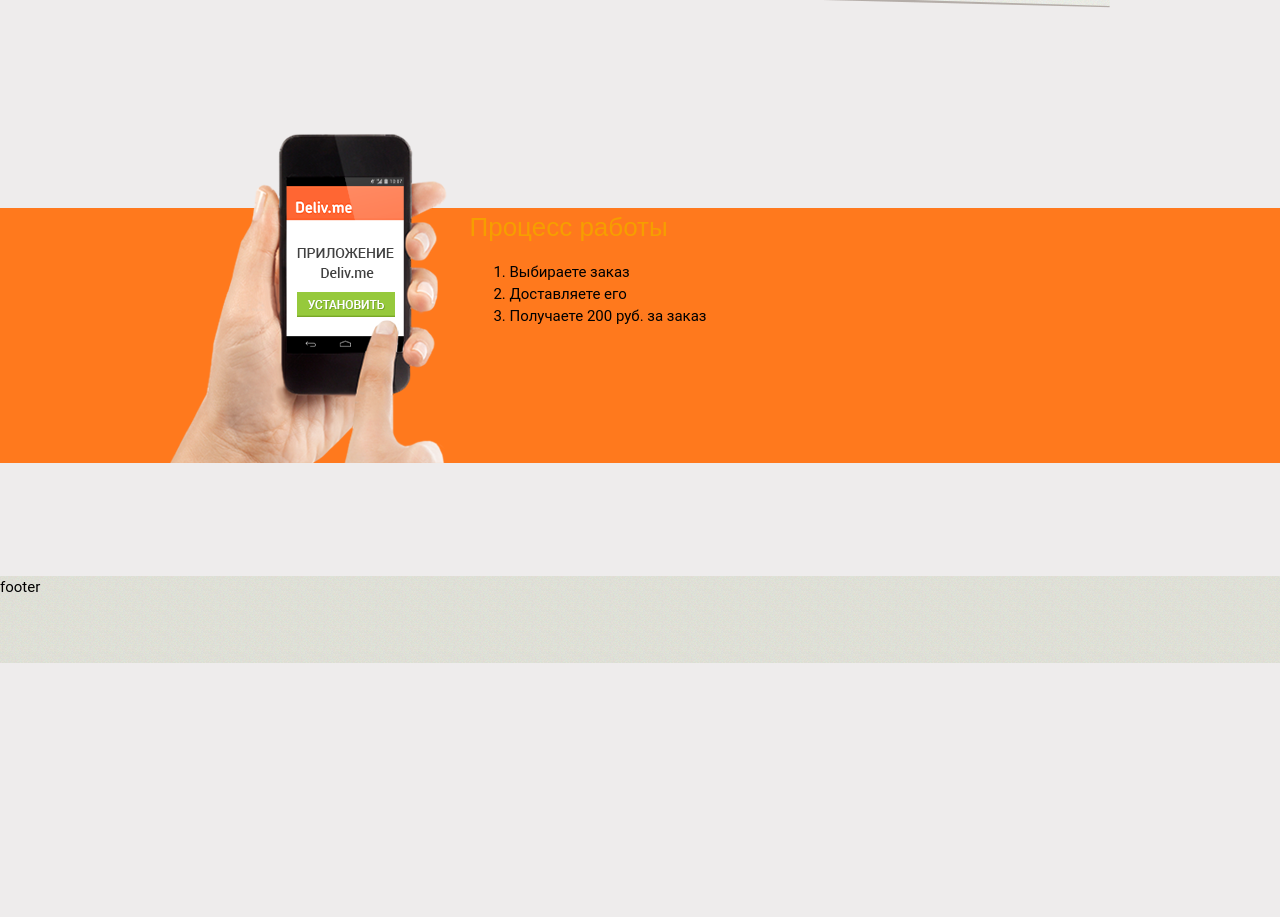
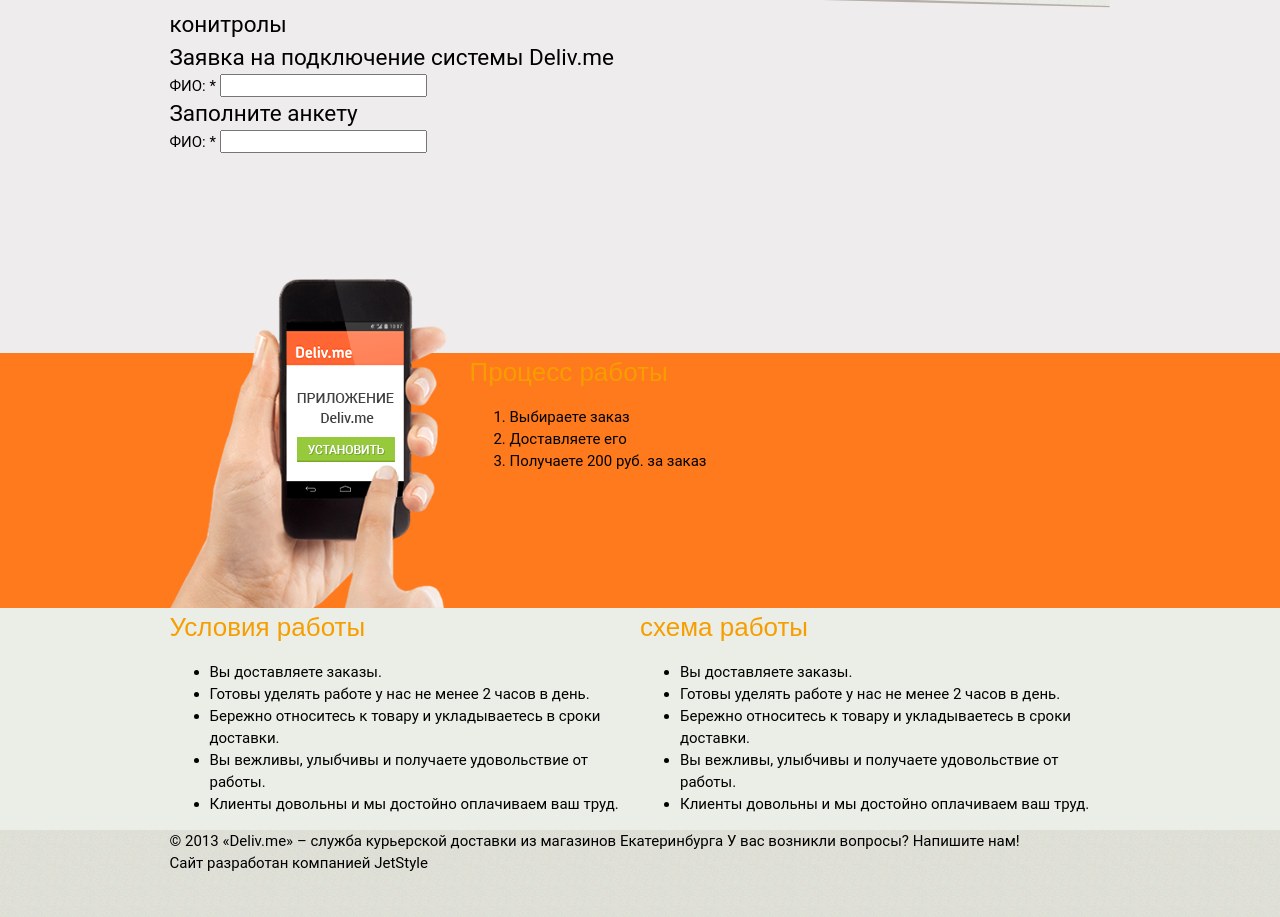
Before and after one commit to dontuse/promoDelivMe, a plain HTML site: page html/index_b.html in a window 1280 px wide. Shown: the part 3065-3982 px from the top of the page. Before the commit the page ends 3728 px from the top, so only its background shows below. Drawn offline with Linux system fonts and the light colour scheme; files whose address does not match are found by name.

Commit message:
in progress

```diff
--- a/html/blocks/b-footer/b-footer.less
+++ b/html/blocks/b-footer/b-footer.less
@@ -4,7 +4,7 @@
 .b-footer {
   background: url("@{blockPath}/i-img/b-footer__pattern.png");
   height: @height;
-  margin-top: -@height;
+//  margin-top: -@height;
 }
 
 /*===| .b-footer |======================end==========================================*/
--- /dev/null
+++ b/html/blocks/b-info/b-info.less
@@ -0,0 +1,13 @@
+/*---| .b-info |----------------------start----------------------------------------*/
+
+.b-info {
+  background: #ebeee6;
+  .clearFix();
+}
+
+.b-info__col {
+  float: left;
+  width: 50%;
+}
+
+/*===| .b-info |======================end==========================================*/
--- a/html/blocks/love.less
+++ b/html/blocks/love.less
@@ -39,6 +39,7 @@
 @import "b-cnt/b-cnt";
 @import "b-terms/b-terms";
 @import "b-apps/b-apps";
+@import "b-info/b-info";
 
 /*===========*/
 
--- a/html/index_b.html
+++ b/html/index_b.html
@@ -330,11 +330,30 @@
         </div>
     </div>
 </section>
+<h2>конитролы</h2>
+<section>
+    <h2 class="b-title">Заявка на подключение системы <span class="b-title__i">Deliv.me</span></h2>
+    <form method="post">
+        <div class="b-contol">
+            <label class="b-contol__label" class="">ФИО: *</label>
+            <input class="b-contol__input">
+        </div>
+    </form>
+</section>
+
+<section>
+    <h2 class="b-title">Заполните анкету</h2>
+    <div class="b-contol">
+        <label class="b-contol__label" class="">ФИО: *</label>
+        <input class="b-contol__input">
+    </div>
+</section>
+
 </div>
 
 </div>
 
-<section style="margin-bottom: 200px" class="b-apps">
+<section class="b-apps">
     <div class="b-apps__inner b-wrapper">
         <div class="b-apps__phone"></div>
         <div class="b-apps__txt">
@@ -347,11 +366,44 @@
         </div>
     </div>
 </section>
+<section class="b-info">
+  <div class="b-wrapper">
+      <div class="b-info__col">
+          <h3 class="b-info__h">Условия работы</h3>
+          <ul class="b-info__list">
+              <li>Вы доставляете заказы.</li>
+              <li>Готовы уделять работе у нас не менее 2 часов в день. </li>
+              <li>Бережно относитесь к товару и укладываетесь в сроки доставки.</li>
+              <li>Вы вежливы, улыбчивы и получаете удовольствие от работы.</li>
+              <li>Клиенты довольны и мы достойно оплачиваем ваш труд.</li>
+          </ul>
+      </div>
+      <div class="b-info__col">
+          <h3 class="b-info__h">схема работы</h3>
+          <ul class="b-info__list">
+              <li>Вы доставляете заказы.</li>
+              <li>Готовы уделять работе у нас не менее 2 часов в день. </li>
+              <li>Бережно относитесь к товару и укладываетесь в сроки доставки.</li>
+              <li>Вы вежливы, улыбчивы и получаете удовольствие от работы.</li>
+              <li>Клиенты довольны и мы достойно оплачиваем ваш труд.</li>
+          </ul>
+      </div>
+  </div>
+</section>
 
 
 </div>
 <footer class="b-footer">
-    footer
+    <div class="b-wrapper">
+        <div class="b-footer__col-1">
+            © 2013 «Deliv.me» – служба курьерской доставки из магазинов Екатеринбурга
+            У вас возникли вопросы? Напишите нам!
+        </div>
+        <div class="b-footer__col-2">
+            Сайт разработан
+            компанией JetStyle
+        </div>
+    </div>
 </footer>
 </div>
 
--- a/html/publish/style.css
+++ b/html/publish/style.css
@@ -681,7 +681,6 @@
 .b-footer {
   background: url("../blocks//i-img/b-footer__pattern.png");
   height: 87px;
-  margin-top: -87px;
 }
 /*===| .b-footer |======================end==========================================*//*---| .b-page |----------------------start----------------------------------------*/
 .b-page {
@@ -1123,7 +1122,25 @@
 .b-apps__txt {
   padding-left: 300px;
 }
-/*===| .b-apps |======================end==========================================*//*===========*/
+/*===| .b-apps |======================end==========================================*//*---| .b-info |----------------------start----------------------------------------*/
+.b-info {
+  background: #ebeee6;
+  *zoom: 1;
+}
+.b-info:before,
+.b-info:after {
+  display: table;
+  content: "";
+  line-height: 0;
+}
+.b-info:after {
+  clear: both;
+}
+.b-info__col {
+  float: left;
+  width: 50%;
+}
+/*===| .b-info |======================end==========================================*//*===========*/
 /*---| .b-media |----------------------start----------------------------------------*/
 @media screen and (max-width: 650px) {
   .b-promo-box__col {
```
